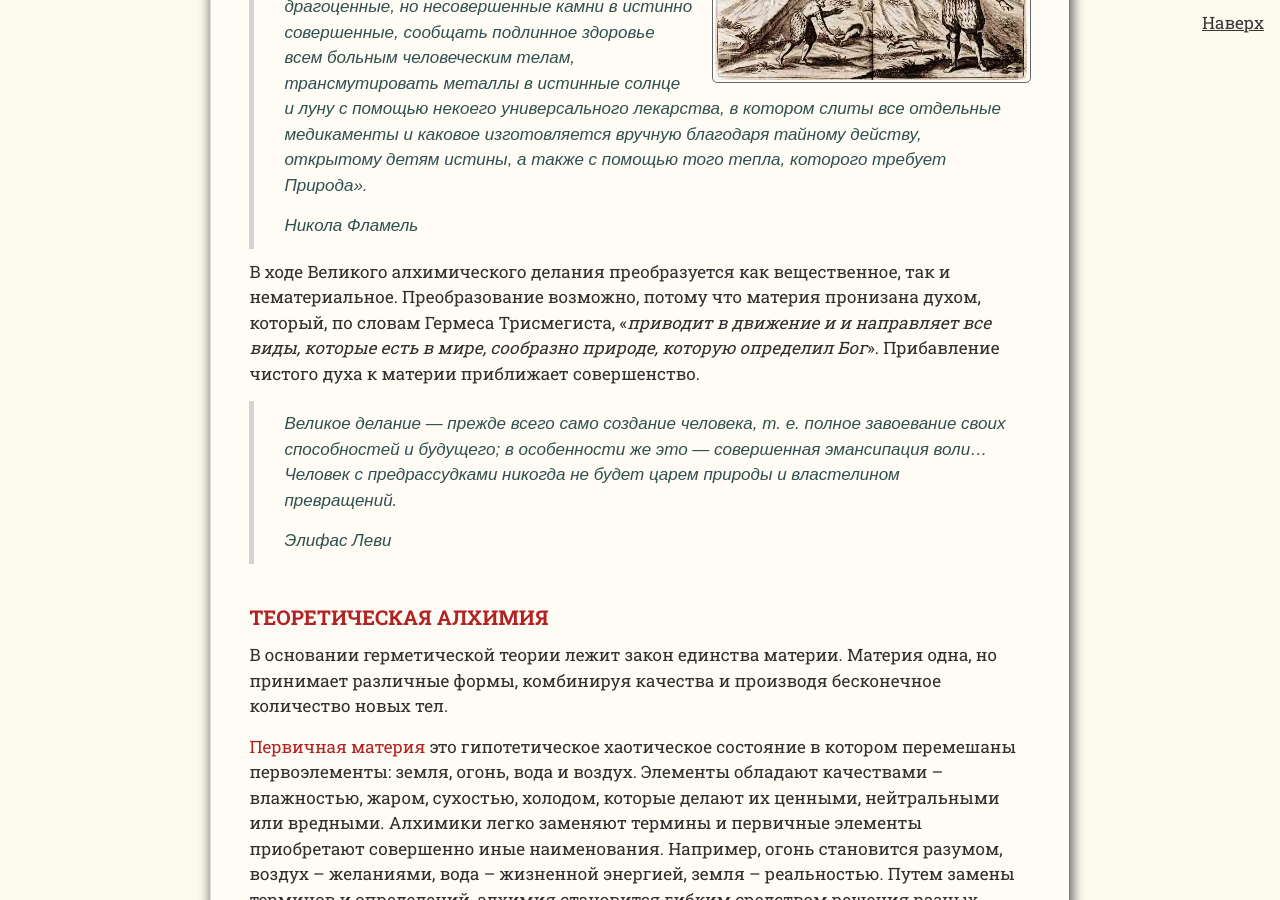
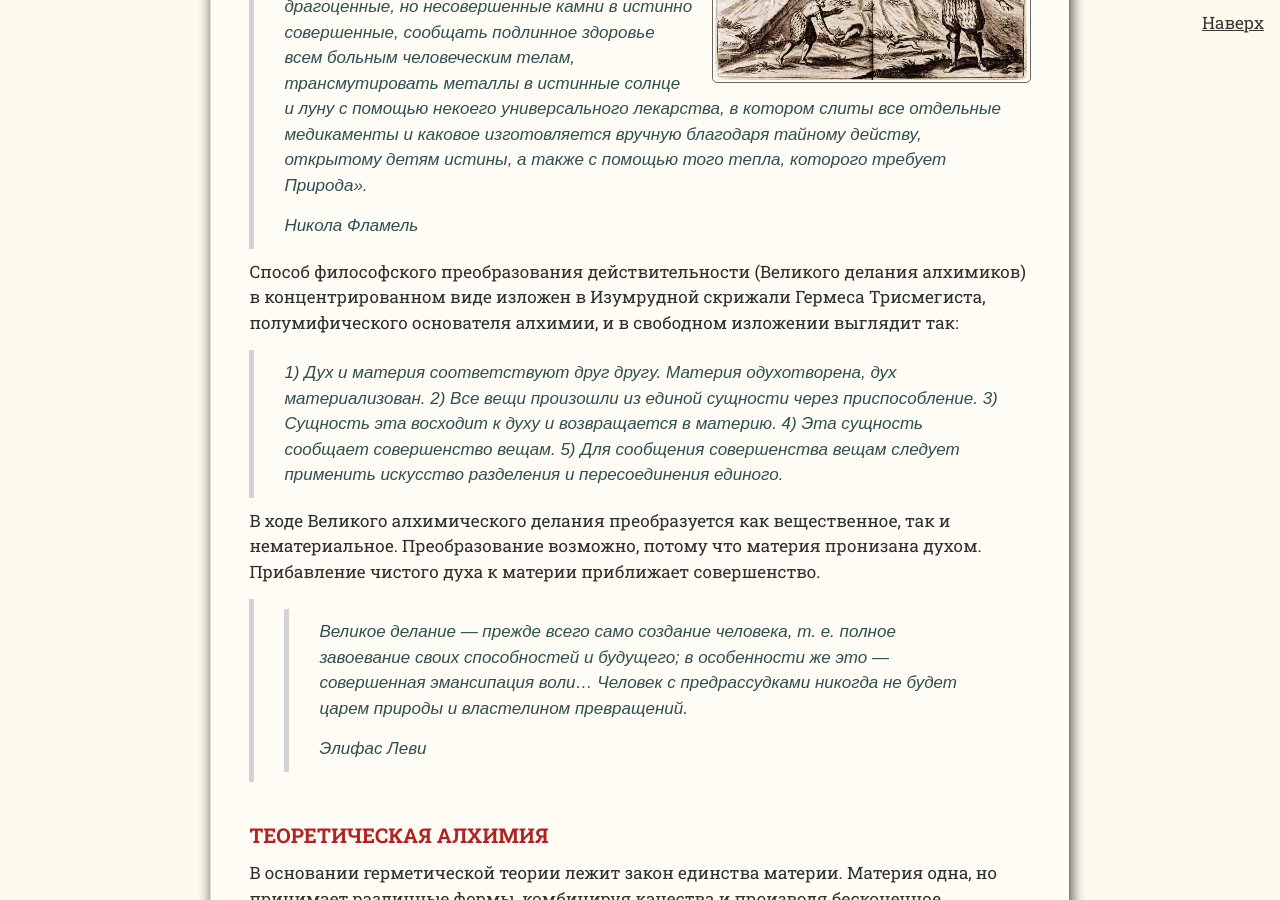
Before and after one commit to SergSi/land-use-art, a Jekyll site: the page built from _posts/2024-12-07-alhimia.md, in a window 1280 px wide and 900 px high, scrolled down 809 px. Built offline with Jekyll 4.4.1, drawn with Linux system fonts in a browser that asks for light colours; some web fonts are replaced.

Commit message:
Update 2024-12-07-alhimia.md

```diff
--- a/_posts/2024-12-07-alhimia.md
+++ b/_posts/2024-12-07-alhimia.md
@@ -13,11 +13,19 @@ align: right
 >
 > *Никола Фламель*
 
-В ходе Великого алхимического делания преобразуется как вещественное, так и нематериальное. Преобразование возможно, потому что материя пронизана духом, который, по словам Гермеса Трисмегиста, «*приводит в движение и и направляет все виды, которые есть в мире, сообразно природе, которую определил Бог*». Прибавление чистого духа к материи приближает совершенство.
+Способ философского преобразования действительности (Великого делания алхимиков) в концентрированном виде изложен в Изумрудной скрижали Гермеса Трисмегиста, полумифического основателя алхимии, и в свободном изложении выглядит так:
 
-> Великое делание — прежде всего само создание человека, т. е. полное завоевание своих способностей и будущего; в особенности же это — совершенная эмансипация воли... Человек с предрассудками никогда не будет царем природы и властелином превращений.
->
-> *Элифас Леви*
+> 1) Дух и материя соответствуют друг другу. Материя одухотворена, дух материализован.
+> 2) Все вещи произошли из единой сущности через приспособление.
+> 3) Сущность эта восходит к духу и возвращается в материю.
+> 4) Эта сущность сообщает совершенство вещам.
+> 5) Для сообщения совершенства вещам следует применить искусство разделения и пересоединения единого.
+
+В ходе Великого алхимического делания преобразуется как вещественное, так и нематериальное. Преобразование возможно, потому что материя пронизана духом. Прибавление чистого духа к материи приближает совершенство.
+
+> > Великое делание — прежде всего само создание человека, т. е. полное завоевание своих способностей и будущего; в особенности же это — совершенная эмансипация воли... Человек с предрассудками никогда не будет царем природы и властелином превращений.
+> >
+> > *Элифас Леви*
 
 # Теоретическая алхимия
 
```
